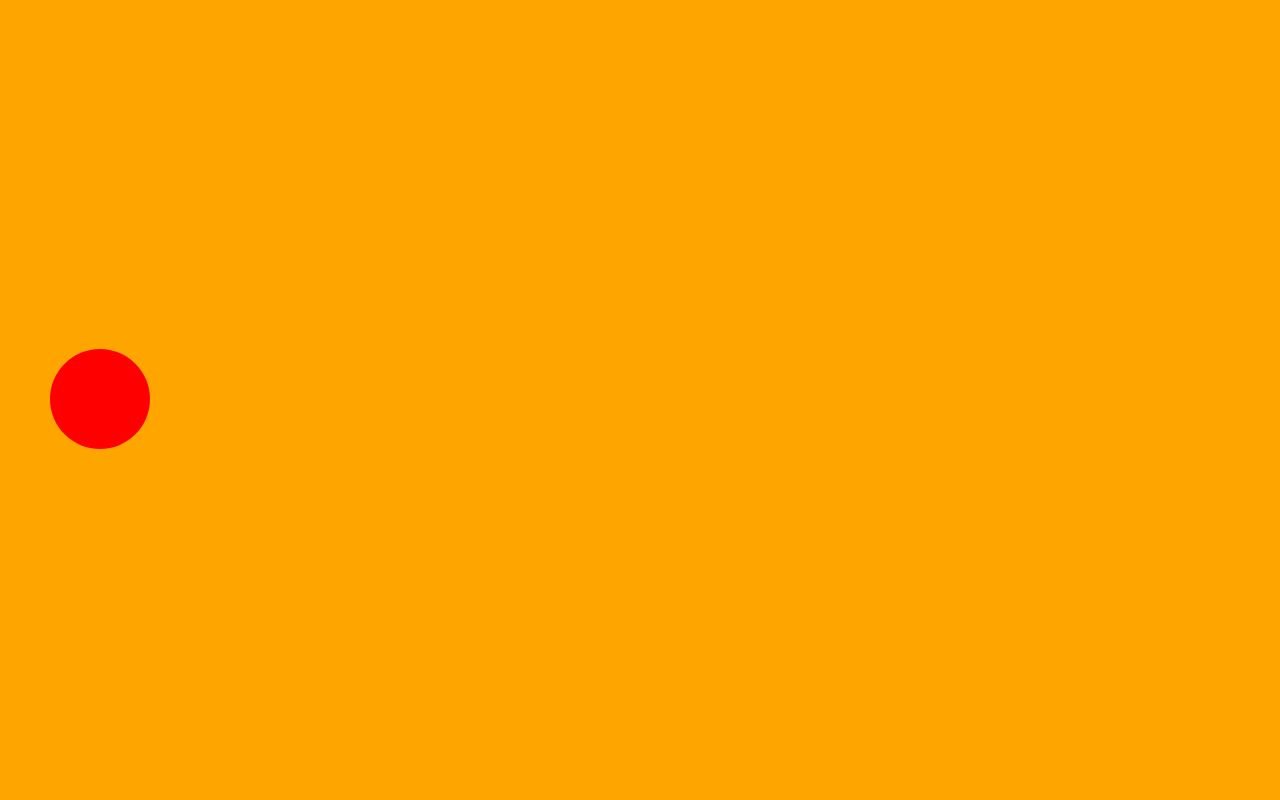
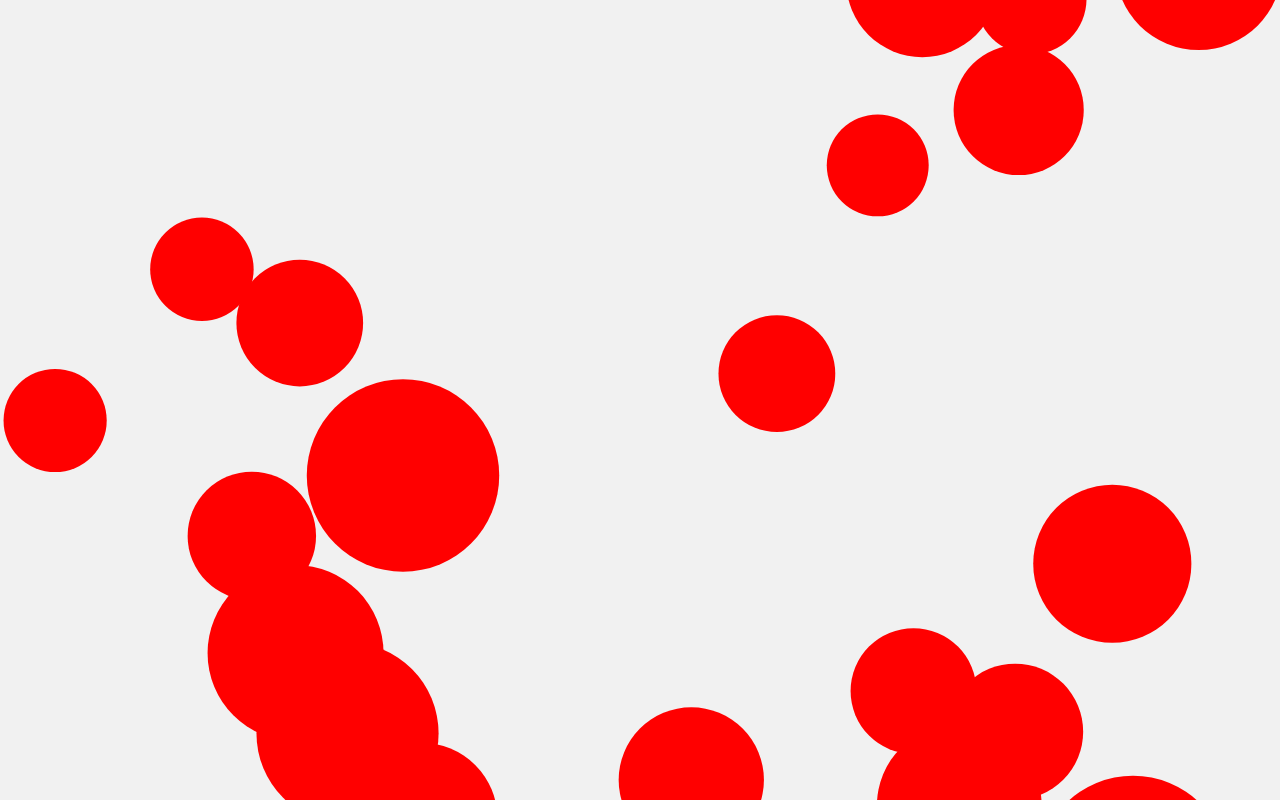
Before and after one commit to smyn95/Three.js-Canvas, a plain HTML site: page particle/index.html in a window 1280 px wide. Drawn offline with Linux system fonts and the light colour scheme.

Commit message:
랜덤값으로 공 떨어지게 하기

```diff
--- a/particle/index.html
+++ b/particle/index.html
@@ -17,7 +17,7 @@
   }
 
   canvas {
-    background-color: orange;
+    background-color: #f1f1f1;
   }
 </style>
 
--- a/particle/index.js
+++ b/particle/index.js
@@ -17,10 +17,14 @@ ctx.scale(dpr, dpr);
 // ctx.fillRect(10, 10, 50, 50);
 
 class Particle {
-  constructor(x, y, radius) {
+  constructor(x, y, radius, vy) {
     this.x = x;
     this.y = y;
     this.radius = radius;
+    this.vy = vy;
+  }
+  update() {
+    this.y += this.vy;
   }
   draw() {
     ctx.beginPath();
@@ -31,11 +35,7 @@ class Particle {
   }
 }
 
-const x = 100;
-const y = 100;
-const radius = 50;
-const particle = new Particle(x, y, radius);
-const TOTAL = 5;
+const TOTAL = 20;
 const randomNumBetween = (min, max) => {
   return Math.random() * (max - min + 1) + min;
 };
@@ -45,7 +45,8 @@ for (let i = 0; i < TOTAL; i++) {
   const x = randomNumBetween(0, canvaseWidth);
   const y = randomNumBetween(0, canvaseHeight);
   const radius = randomNumBetween(50, 100);
-  const particle = new Particle(x, y, radius);
+  const vy = randomNumBetween(1, 5);
+  const particle = new Particle(x, y, radius, vy);
   particles.push(particle);
 }
 
@@ -62,8 +63,18 @@ function animate() {
   if (delta < interval) return;
 
   ctx.clearRect(0, 0, canvaseWidth, canvaseHeight);
-  particle.y += 1;
-  particle.draw();
+
+  particles.forEach((particle) => {
+    particle.update();
+    particle.draw();
+
+    if (particle.y - particle.radius > canvaseHeight) {
+      particle.y = -particle.radius;
+      particle.x = randomNumBetween(0, canvaseWidth);
+      particle.radius = randomNumBetween(50, 100);
+      particle.vy = randomNumBetween(1, 5);
+    }
+  });
 
   then = now - (delta % interval);
 }
```
